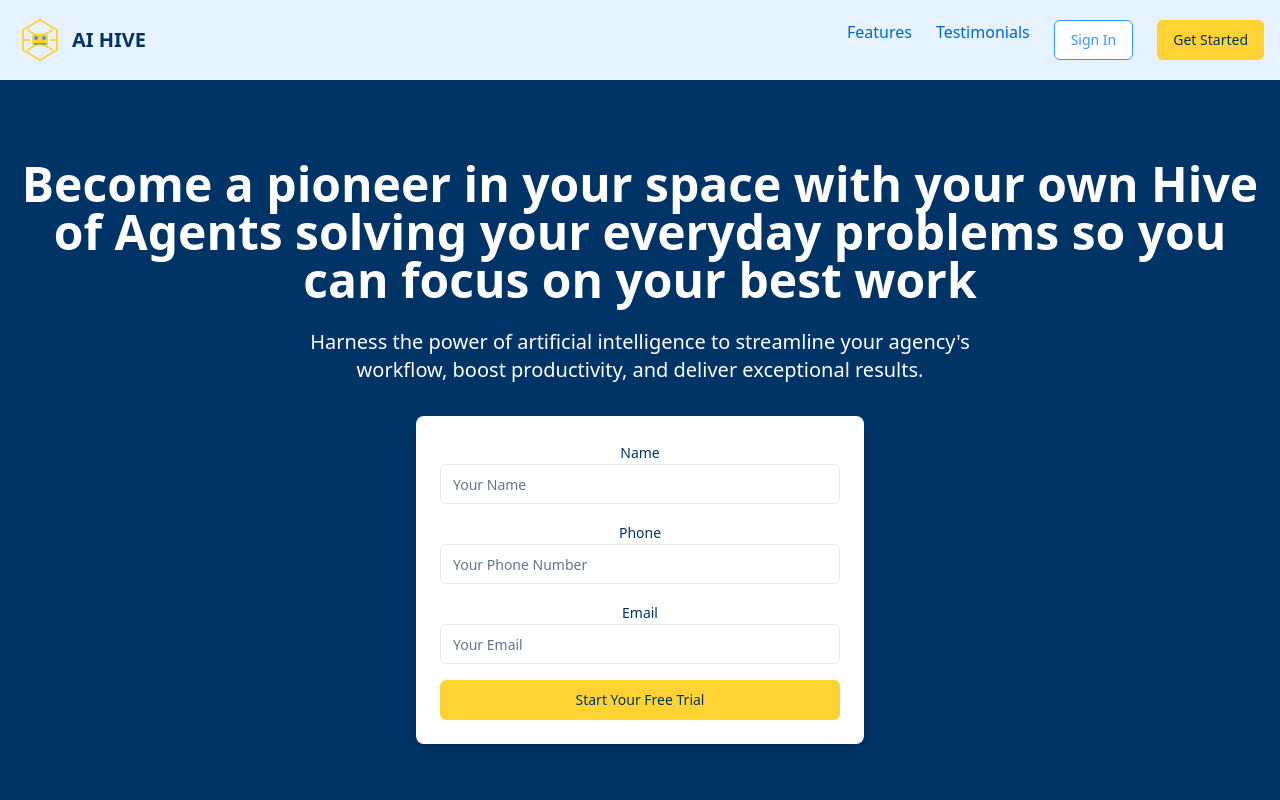
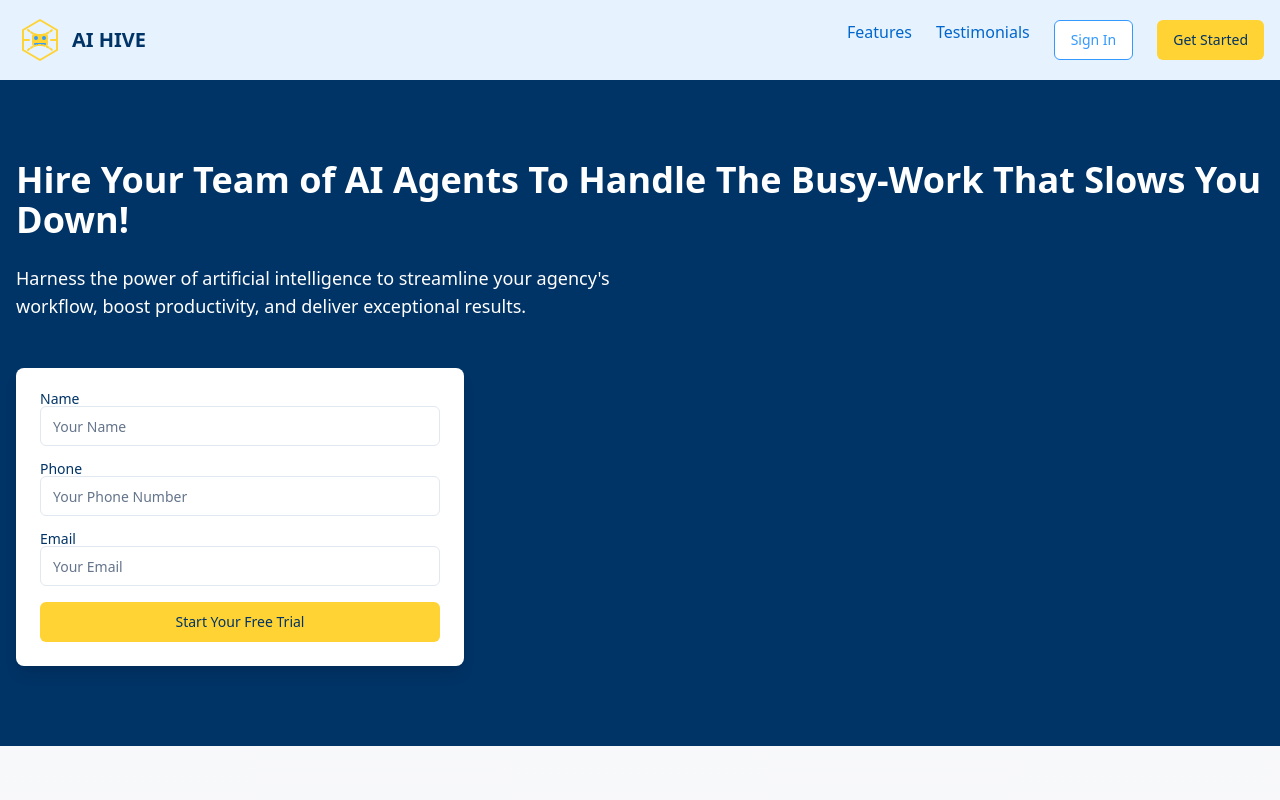
Before and after one commit to cpretzinger/agencyhive, a React (Vite) app: page / in a window 1280 px wide. Shown: the top 800 px of the page. Built offline with nearby package versions, Linux system fonts and the light colour scheme.

Commit message:
Update Hero section layout
- Moved the form to the bottom of the Hero section.
- Changed the headline to "Hire Your Team of AI Agents To Handle The Busy-Work That Slows You Down!".
- Decreased the font size of the headline.
- Justified field labels to the left.
[skip gpt_engineer]

```diff
--- a/src/components/Hero.jsx
+++ b/src/components/Hero.jsx
@@ -12,26 +12,26 @@ const Hero = () => {
   };
 
   return (
-    <section className="relative py-20 bg-hive-blue-900 text-center">
+    <section className="relative py-20 bg-hive-blue-900">
       <div className="container mx-auto px-4 relative z-10">
-        <h1 className="text-4xl md:text-5xl font-bold mb-6 text-white">
-          Become a pioneer in your space with your own Hive of Agents solving your everyday problems so you can focus on your best work
+        <h1 className="text-3xl md:text-4xl font-bold mb-6 text-white">
+          Hire Your Team of AI Agents To Handle The Busy-Work That Slows You Down!
         </h1>
-        <p className="text-xl mb-8 text-white max-w-2xl mx-auto">
+        <p className="text-lg mb-8 text-white max-w-2xl">
           Harness the power of artificial intelligence to streamline your agency's workflow, boost productivity, and deliver exceptional results.
         </p>
-        <form onSubmit={handleSubmit} className="max-w-md mx-auto bg-white p-6 rounded-lg shadow-lg">
+        <form onSubmit={handleSubmit} className="max-w-md bg-white p-6 rounded-lg shadow-lg mt-12">
           <div className="space-y-4">
             <div>
-              <Label htmlFor="name" className="text-hive-blue-900">Name</Label>
+              <Label htmlFor="name" className="text-hive-blue-900 text-left block">Name</Label>
               <Input id="name" type="text" placeholder="Your Name" required />
             </div>
             <div>
-              <Label htmlFor="phone" className="text-hive-blue-900">Phone</Label>
+              <Label htmlFor="phone" className="text-hive-blue-900 text-left block">Phone</Label>
               <Input id="phone" type="tel" placeholder="Your Phone Number" required />
             </div>
             <div>
-              <Label htmlFor="email" className="text-hive-blue-900">Email</Label>
+              <Label htmlFor="email" className="text-hive-blue-900 text-left block">Email</Label>
               <Input id="email" type="email" placeholder="Your Email" required />
             </div>
             <Button type="submit" className="w-full bg-hive-yellow-500 text-hive-blue-900 hover:bg-hive-yellow-400">
```
